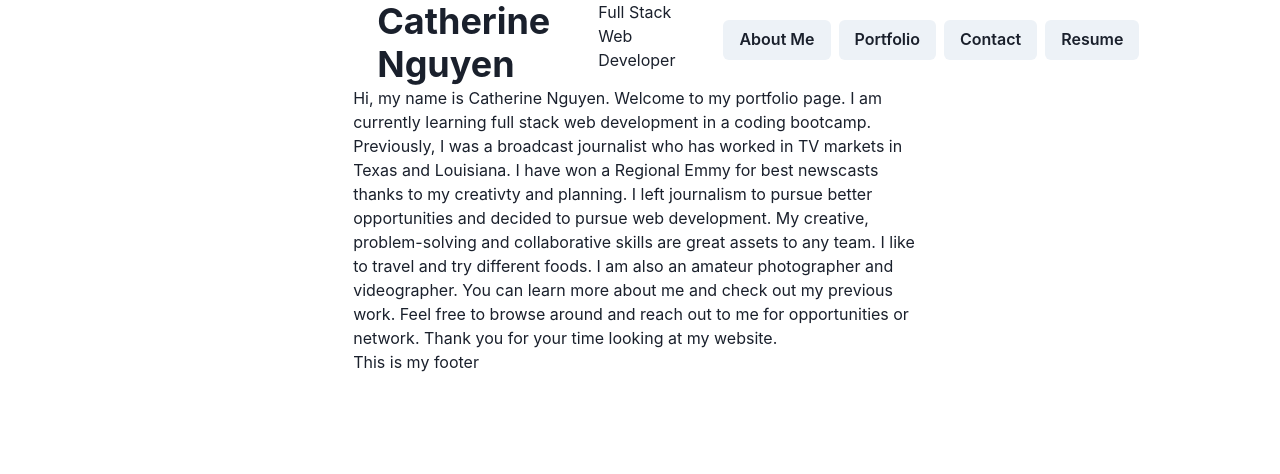
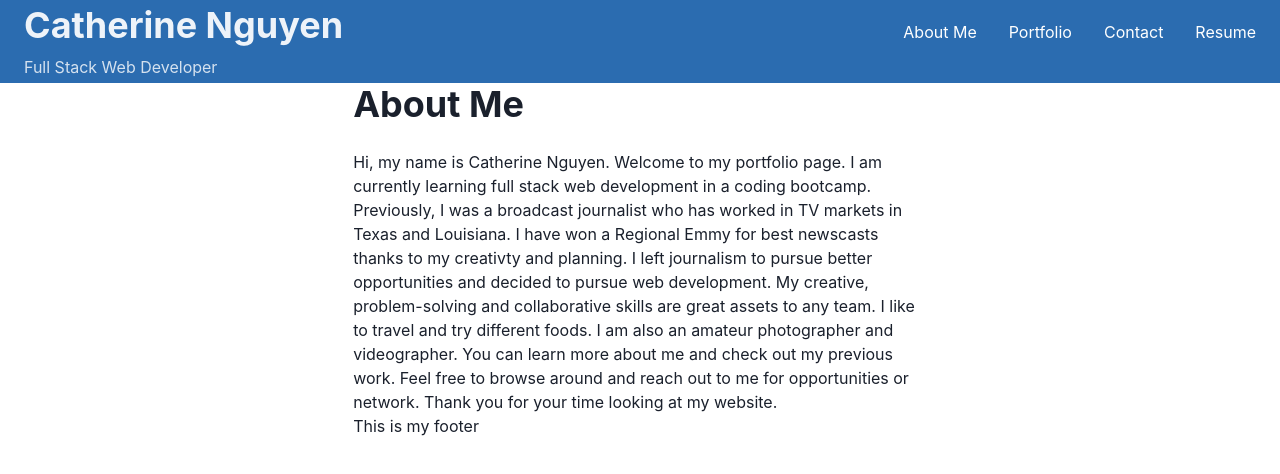
Before and after one commit to cmdnguyen/Portfolio-React, a React (Vite) app: page / in a window 1280 px wide. Shown: the top 474 px of the page. Built offline with nearby package versions, Linux system fonts and the light colour scheme.

Commit message:
Navigation bar redo

```diff
--- a/src/App.jsx
+++ b/src/App.jsx
@@ -2,21 +2,21 @@
 import { Outlet } from 'react-router-dom'
 import Footer from './components/Footer'
 import Header from './components/Header'
-import { chakra } from '@chakra-ui/react';
+import { chakra, Flex } from '@chakra-ui/react';
 // import './App.css'
 
 function App() {
 
   return (
-    <>
-      <chakra.header id='header'>
+    <Flex direction='column' flex='1'>
+      <chakra.header id='header' bg='blue.600'>
         <Header />
       </chakra.header>
       <main>
         <Outlet />
       </main>
       <Footer />
-    </>
+    </Flex>
   )
 }
 
--- a/src/components/Footer.jsx
+++ b/src/components/Footer.jsx
@@ -1,11 +1,11 @@
-import { Container, Text } from '@chakra-ui/react'
+import { Box, Container } from '@chakra-ui/react'
 
-export default function Footer() {
+export default function Footer(props) {
     return (
-      <Container>
-        <Text>
+      <Box as="footer" role="contentinfo" bg="bg.accent.default"{...props}>
+        <Container>
           This is my footer
-        </Text>
-      </Container>
+        </Container>
+      </Box>
     );
   }
--- a/src/components/Header.jsx
+++ b/src/components/Header.jsx
@@ -1,25 +1,36 @@
-import { Heading, Text, Container, Flex } from '@chakra-ui/react'
+import { Heading, Text, Flex, Spacer } from '@chakra-ui/react'
+import { Link } from 'react-router-dom'
 import Nav from './NavBar'
 
-export default function Header() {
+export default function Header(props) {
   return (
-    <Container>
-      <Flex
-        align="start"
-        justify="start"
-      >
+    <Flex m="auto"
+      id="navbar"
+      w="100%"
+      bg={["primary.500", "primary.500", "transparent", "transparent"]}
+      color={["white", "white", "primary.700", "primary.700"]}
+      {...props}>
+      <Link
+        to='/'
+        id='nameTitle'>
         <Heading
+          color='whiteAlpha.900'
           px="6"
+          py='1'
+
         >
           Catherine Nguyen
         </Heading>
         <Text
+          color='whiteAlpha.800'
           px="6"
+          py='1'
         >
           Full Stack Web Developer
         </Text>
-        <Nav />
-      </Flex>
-    </Container>
+      </Link>
+      <Spacer />
+      <Nav />
+    </Flex>
   );
 }
--- a/src/components/NavBar.jsx
+++ b/src/components/NavBar.jsx
@@ -1,54 +1,86 @@
-import { Link, useLocation } from 'react-router-dom'
-import { Flex, Button, HStack } from '@chakra-ui/react';
+import React from "react";
+import { Link, Box, Flex, Text, Stack, } from "@chakra-ui/react";
 
-function NavBar() {
-    const currentPage = useLocation().pathname
+
+const NavBar = () => {
+    const [isOpen, setIsOpen] = React.useState(false);
+
+    const toggle = () => setIsOpen(!isOpen);
 
     return (
-        <Flex
-            w="100%"
-            px="6"
-            py="5"
-            align="center"
-            justify="center"
+
+        <Flex>
+            <MenuToggle toggle={toggle} isOpen={isOpen} />
+            <MenuLinks isOpen={isOpen} />
+        </Flex>
+
+
+    );
+};
+
+const CloseIcon = () => (
+    <svg width="24" viewBox="0 0 18 18" xmlns="http://www.w3.org/2000/svg">
+        <title>Close</title>
+        <path
+            fill="white"
+            d="M9.00023 7.58599L13.9502 2.63599L15.3642 4.04999L10.4142 8.99999L15.3642 13.95L13.9502 15.364L9.00023 10.414L4.05023 15.364L2.63623 13.95L7.58623 8.99999L2.63623 4.04999L4.05023 2.63599L9.00023 7.58599Z"
+        />
+    </svg>
+);
+
+const MenuIcon = () => (
+    <svg
+        width="24px"
+        viewBox="0 0 20 20"
+        xmlns="http://www.w3.org/2000/svg"
+        fill="white"
+    >
+        <title>Menu</title>
+        <path d="M0 3h20v2H0V3zm0 6h20v2H0V9zm0 6h20v2H0v-2z" />
+    </svg>
+);
+
+const MenuToggle = ({ toggle, isOpen }) => {
+    return (
+        <Box display={{ base: "block", md: "none" }} pt={'5'} onClick={toggle}>
+            {isOpen ? <CloseIcon /> : <MenuIcon />}
+        </Box>
+    );
+};
+
+const MenuItem = ({ children, to = "/", ...rest }) => {
+    return (
+        <Link href={to}>
+            <Text display="block" {...rest}>
+                {children}
+            </Text>
+        </Link>
+    );
+};
+
+const MenuLinks = ({ isOpen }) => {
+    return (
+        <Box
+            id="navbar"
+            pt={5}
+            pr={6}
+            display={{ base: isOpen ? "block" : "none", md: "block" }}
+            flexBasis={{ base: "100%", md: "auto" }}
         >
-            <HStack>
-                <Button>
-                    <Link
-                        to="/"
-                        className={currentPage === '/'}
-                    >
-                        About Me
-                    </Link>
-                </Button>
-                <Button>
-                    <Link
-                        to="/Portfolio"
-                        className={currentPage === '/Portfolio'}
-                    >
-                        Portfolio
-                    </Link>
-                </Button>
-                <Button>
-                    <Link
-                        to="/Contact"
-                        className={currentPage === '/Contact'}
-                    >
-                        Contact
-                    </Link>
-                </Button>
-                <Button>
-                    <Link
-                        to="/Resume"
-                        className={currentPage === '/Resume'}
-                    >
-                        Resume
-                    </Link>
-                </Button>
-            </HStack>
-        </Flex>
-    )
+            <Stack
 
-}
+                spacing={8}
+                justify={["center", "space-between", "flex-end", "flex-end"]}
+                direction={["column", "row", "row", "row"]}
+            >
+                <MenuItem to="/">About Me</MenuItem>
+                <MenuItem to="/Portfolio">Portfolio</MenuItem>
+                <MenuItem to="/Contact"> Contact</MenuItem>
+                <MenuItem to="/Resume"> Resume </MenuItem>
+            </Stack>
+        </Box>
+    );
+};
 
-export default NavBar
+
+export default NavBar;
--- a/src/main.jsx
+++ b/src/main.jsx
@@ -7,7 +7,6 @@ import { ChakraProvider } from '@chakra-ui/react';
 
 import App from './App.jsx'
 import Error from './pages/Error'
-// import Home from './pages/Home'
 import About from './pages/About'
 import Contact from './pages/Contact'
 import Portfolio from './pages/Portfolio';
@@ -24,10 +23,6 @@ const router = createBrowserRouter([
         index: true,
         element: <About />
       },
-      // {
-      //   path: '/About',
-      //   element: <About />
-      // },
       {
         path: '/Portfolio',
         element: <Portfolio />
--- a/src/pages/About.jsx
+++ b/src/pages/About.jsx
@@ -1,20 +1,24 @@
-import { Text, Container } from '@chakra-ui/react'
+import { Text, Container, Heading } from '@chakra-ui/react'
 
 export default function About() {
   return (
     <Container>
+      <Heading>
+        About Me
+      </Heading>
+      <br />
       <Text>
-      Hi, my name is Catherine Nguyen. Welcome to my portfolio page.
-         I am currently learning full stack web development in a coding bootcamp.
+        Hi, my name is Catherine Nguyen. Welcome to my portfolio page.
+        I am currently learning full stack web development in a coding bootcamp.
         Previously, I was a broadcast journalist who has worked in TV markets in Texas and Louisiana.
         I have won a Regional Emmy for best newscasts thanks to my creativty and planning.
         I left journalism to pursue better opportunities and decided to pursue web development.
         My creative, problem-solving and collaborative skills are great assets to any team.
         I like to travel and try different foods.
         I am also an amateur photographer and videographer.
-         You can learn more about me and check out my previous work.
-         Feel free to browse around and reach out to me for opportunities or network.
-         Thank you for your time looking at my website.
+        You can learn more about me and check out my previous work.
+        Feel free to browse around and reach out to me for opportunities or network.
+        Thank you for your time looking at my website.
 
       </Text>
     </Container>
--- a/src/pages/Contact.jsx
+++ b/src/pages/Contact.jsx
@@ -1,8 +1,12 @@
-import { Text, Container } from '@chakra-ui/react'
+import { Text, Container, Heading } from '@chakra-ui/react'
 
 export default function Contact() {
   return (
     <Container>
+      <Heading>
+        Contact Me
+      </Heading>
+      <br />
       <Text>
         Email: cmdnguyen94@gmail.com<br></br>
         Phone: 504-234-0916
--- a/src/pages/Portfolio.jsx
+++ b/src/pages/Portfolio.jsx
@@ -1,9 +1,12 @@
-import { Container } from '@chakra-ui/react'
+import { Container, Heading } from '@chakra-ui/react'
 
 export default function Portfolio() {
-    return (
-      <Container>
-
-      </Container>
-    );
-  }
+  return (
+    <Container>
+      <Heading>
+        Portfolio
+      </Heading>
+      <br />
+    </Container>
+  );
+}
--- a/src/pages/Resume.jsx
+++ b/src/pages/Resume.jsx
@@ -1,9 +1,12 @@
-import { Container } from '@chakra-ui/react'
+import { Container, Heading } from '@chakra-ui/react'
 
 export default function Resume() {
-    return (
-      <Container>
-
-      </Container>
-    );
-  }
+  return (
+    <Container>
+      <Heading>
+        Resume
+      </Heading>
+      <br />
+    </Container>
+  );
+}
```
